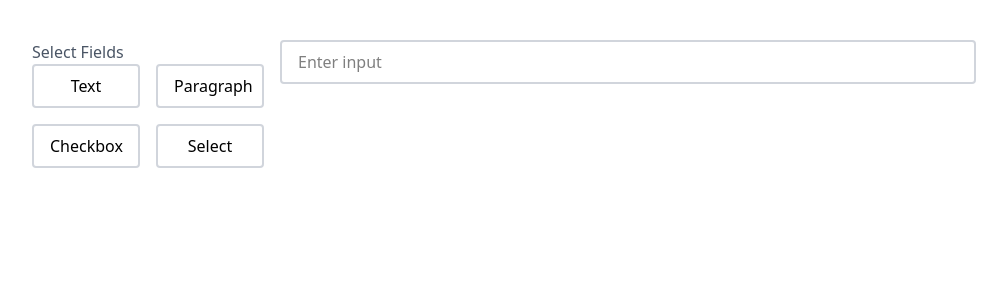
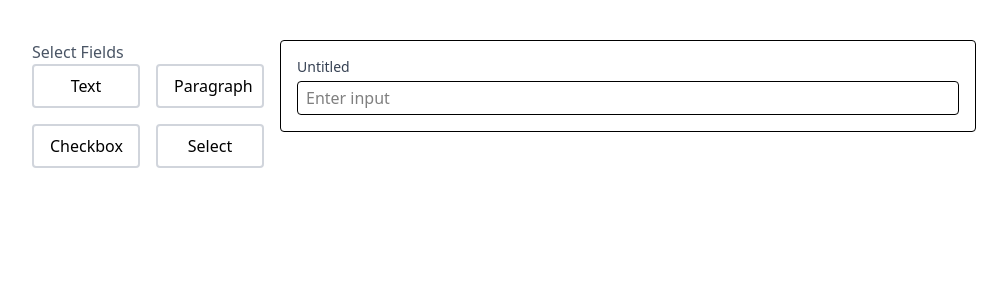
Before and after one commit to selenax/formVibes, a React (Vite) app: page / in a window 1280 px wide. Both pictures are taken after a click on the button "Text". Shown: the top 300 px of the page, without its empty margins (136-1143 px from the left). Built offline with nearby package versions, Linux system fonts and the light colour scheme.

Commit message:
style: display label and required indicator in TextField

```diff
--- a/src/components/FieldList/TextField.jsx
+++ b/src/components/FieldList/TextField.jsx
@@ -1,12 +1,15 @@
-const TextField = () => {
+const TextField = ({ field }) => {
   return (
-    <div>
+    <div className="p-4 border rounded space-y-1">
+      <label className="block text-sm font-medium text-gray-700">
+        {field.label}
+        {field.required && <span className="text-red-500 ml-1">*</span>}
+      </label>
       <input
         type="text"
-        // className="w-full border rounded px-2 py-1"
-        className="btn-primary w-full"
         placeholder="Enter input"
-
+        className="w-full border rounded px-2 py-1"
+        disabled
       />
     </div>
   );
```
